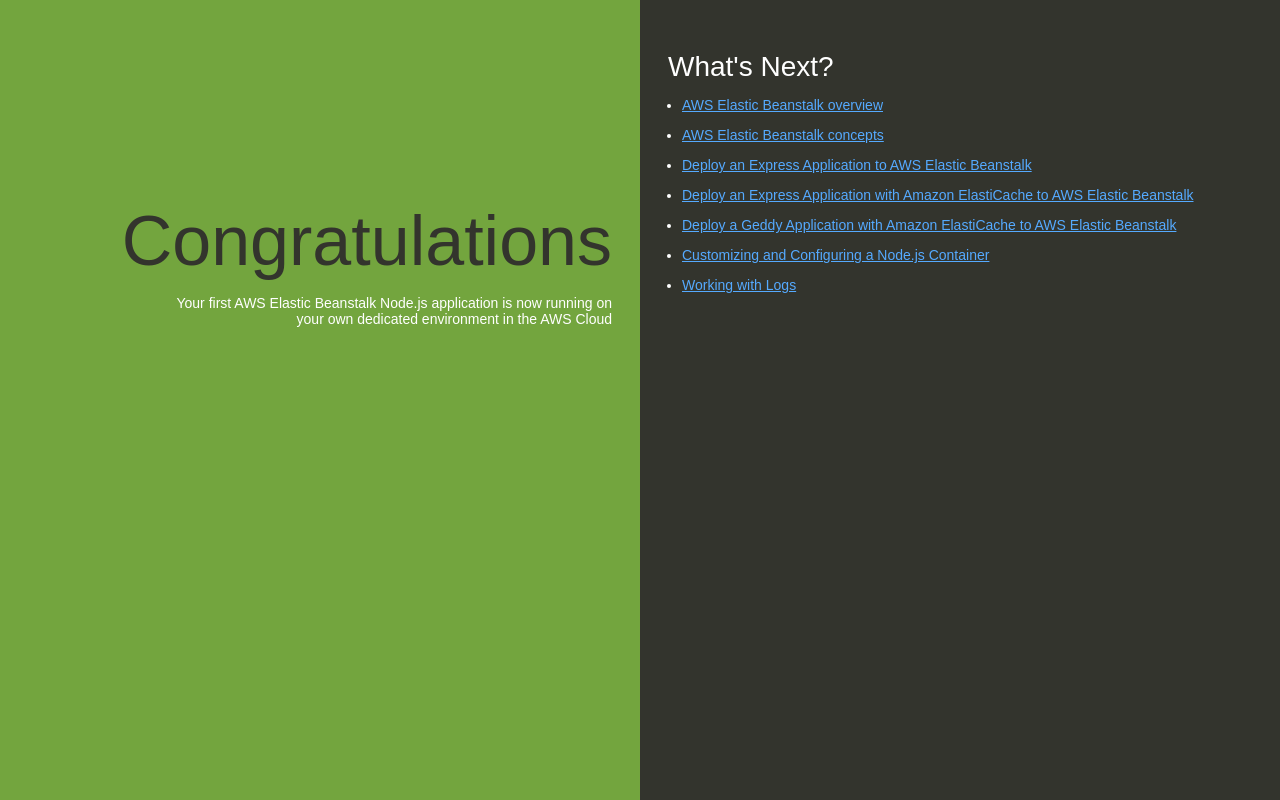
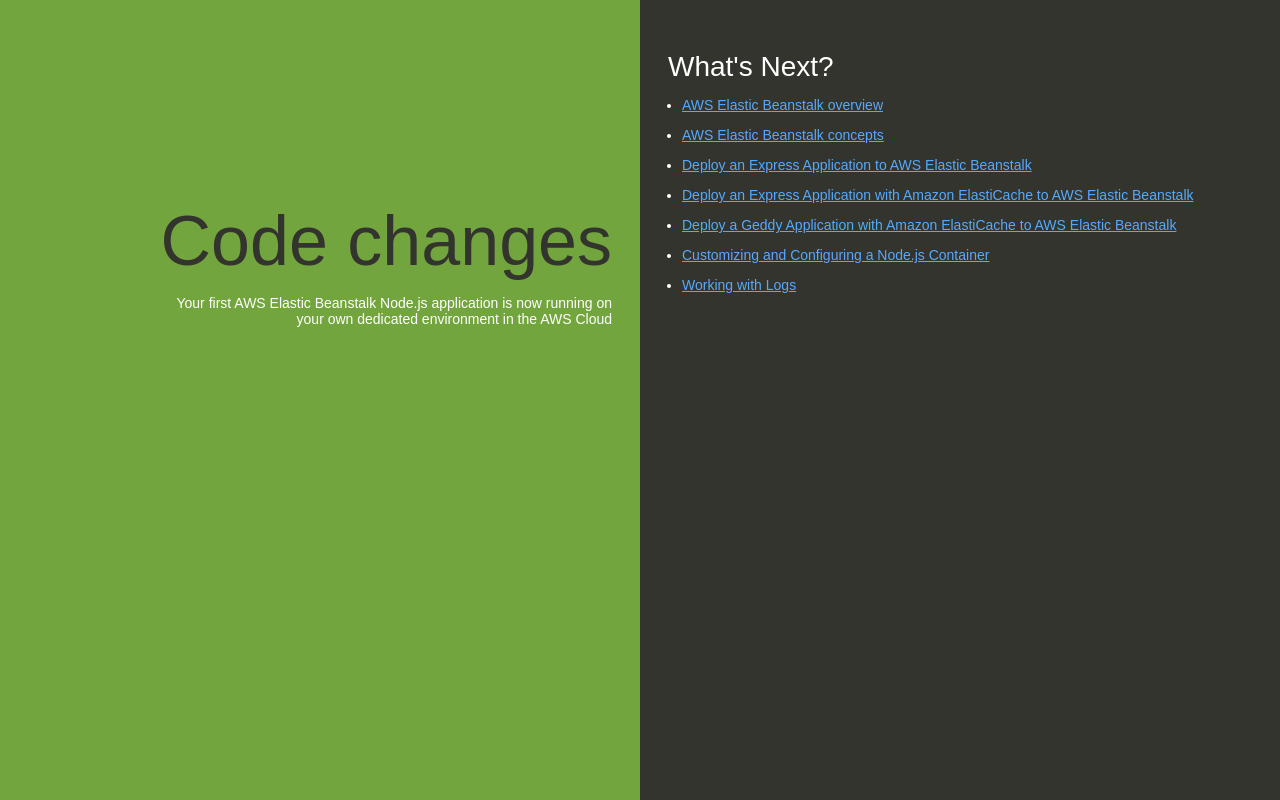
Before and after one commit to NileshAmbhore7/demorepo, a website: page index.html in a window 1280 px wide. Drawn offline with Linux system fonts and the light colour scheme.

Commit message:
Changes done in index

```diff
--- a/index.html
+++ b/index.html
@@ -74,7 +74,7 @@
   </head>
   <body>
     <div class="textColumn">
-      <h1>Congratulations</h1>
+      <h1>Code changes</h1>
       <p>Your first AWS Elastic Beanstalk Node.js application is now running on your own dedicated environment in the AWS Cloud</p>
     </div>
     <div class="linksColumn">
```
